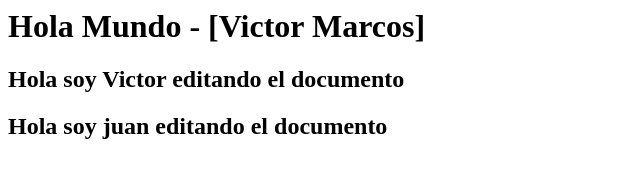
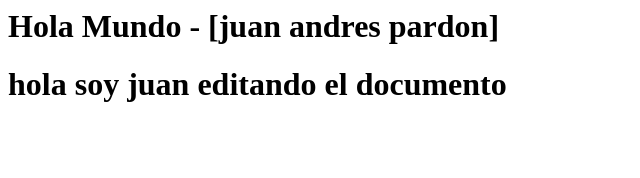
Before and after one commit to victoreugeniomheras/mi-primer-repo-cloud, a plain HTML site: page index.html in a window 1280 px wide. Shown: the whole page, without its empty margins (0-640 px from the left). Drawn offline with Linux system fonts and the light colour scheme.

Commit message:
Update header content in index.html

```diff
--- a/index.html
+++ b/index.html
@@ -1,3 +1,2 @@
-<h1>Hola Mundo - [Victor Marcos]</h1>
-<h2>Hola soy Victor editando el documento</h2>
-<h2>Hola soy juan editando el documento</h2>
+<h1>Hola Mundo - [juan andres pardon]</h1>
+<h1>hola soy juan editando el documento</h1>
```
